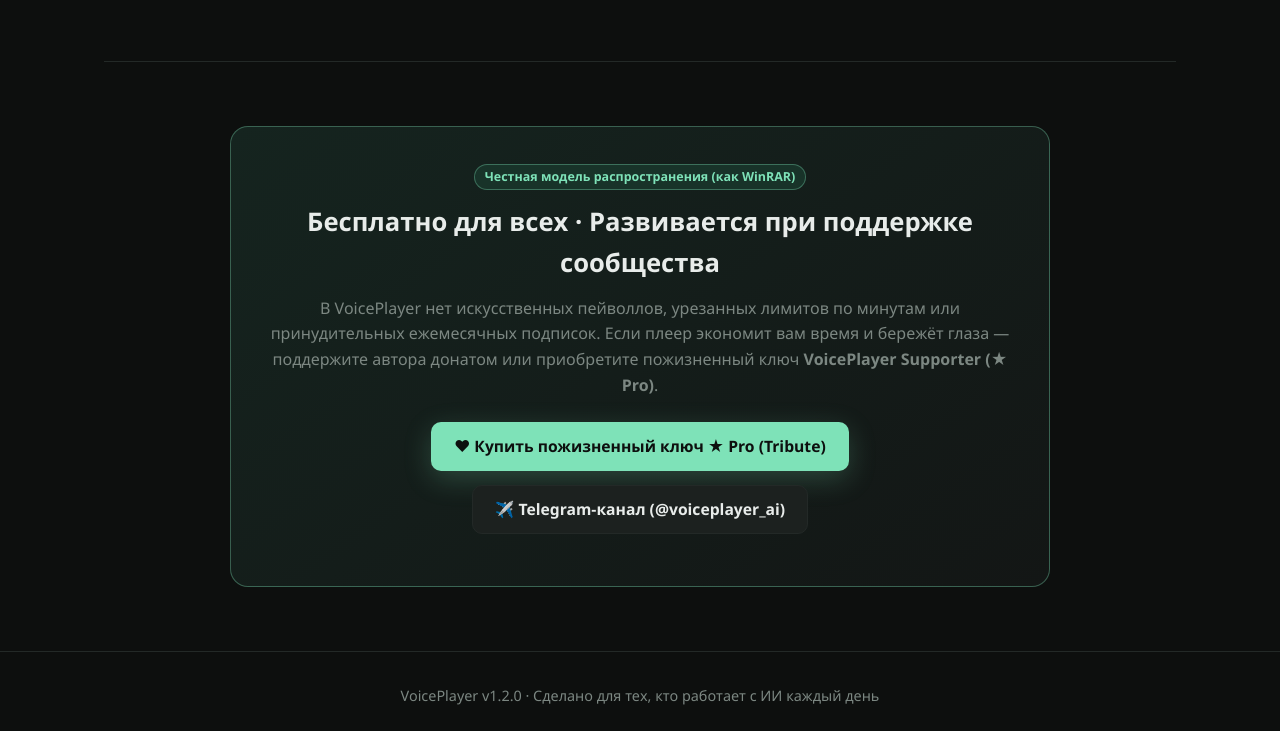
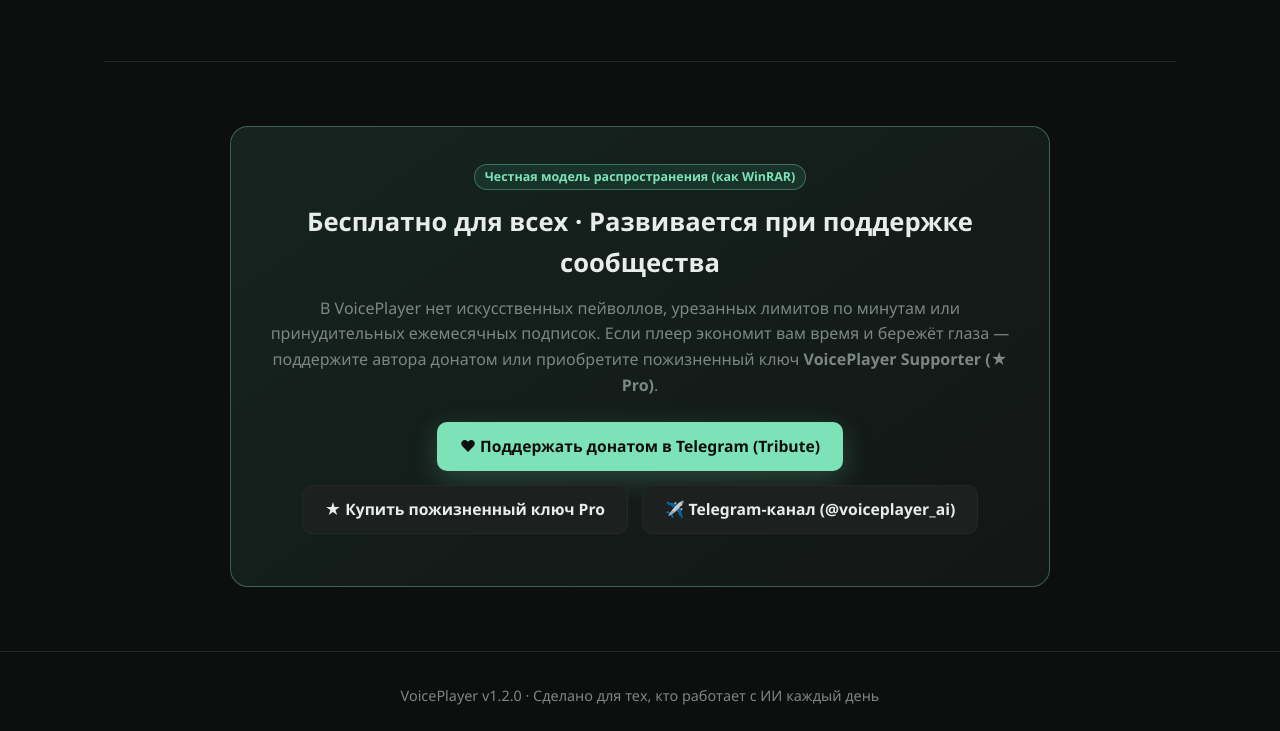
Before and after one commit to infostroper-cloud/voice-player, a plain HTML site: page index.html in a window 1280 px wide. Shown: the part 1941-2672 px from the top of the page. Drawn offline with Linux system fonts and the light colour scheme.

Commit message:
Add direct Tribute donation link https://t.me/tribute/app?startapp=dTZW alongside Pro key link

```diff
--- a/index.html
+++ b/index.html
@@ -327,8 +327,8 @@
         <a href="https://t.me/voiceplayer_ai" target="_blank" rel="noopener" class="btn btn-secondary">
           ✈️ Наш Telegram-канал (@voiceplayer_ai)
         </a>
-        <a href="https://web.tribute.tg/p/K1s" target="_blank" rel="noopener" class="btn btn-secondary">
-          ♥ Купить ключ ★ Pro (Tribute)
+        <a href="https://t.me/tribute/app?startapp=dTZW" target="_blank" rel="noopener" class="btn btn-secondary">
+          ♥ Поддержать донатом (Tribute)
         </a>
       </div>
       <p class="sub-note">100% бесплатно (модель WinRAR) · Автоматическое обновление · 0 ₽ затрат на API</p>
@@ -447,8 +447,11 @@
           <strong>VoicePlayer Supporter (★ Pro)</strong>.
         </p>
         <div class="hero-cta">
-          <a href="https://web.tribute.tg/p/K1s" target="_blank" rel="noopener" class="btn btn-primary">
-            ♥ Купить пожизненный ключ ★ Pro (Tribute)
+          <a href="https://t.me/tribute/app?startapp=dTZW" target="_blank" rel="noopener" class="btn btn-primary">
+            ♥ Поддержать донатом в Telegram (Tribute)
+          </a>
+          <a href="https://web.tribute.tg/p/K1s" target="_blank" rel="noopener" class="btn btn-secondary">
+            ★ Купить пожизненный ключ Pro
           </a>
           <a href="https://t.me/voiceplayer_ai" target="_blank" rel="noopener" class="btn btn-secondary">
             ✈️ Telegram-канал (@voiceplayer_ai)
```
